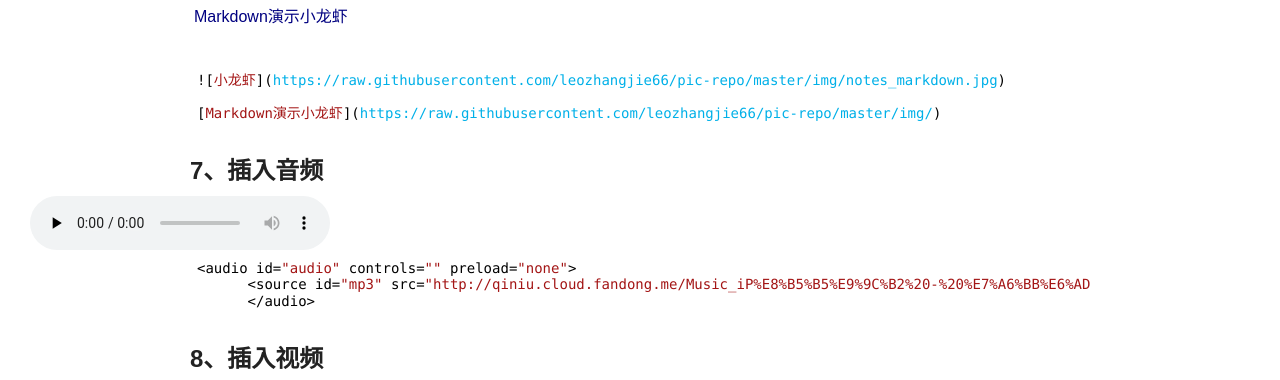
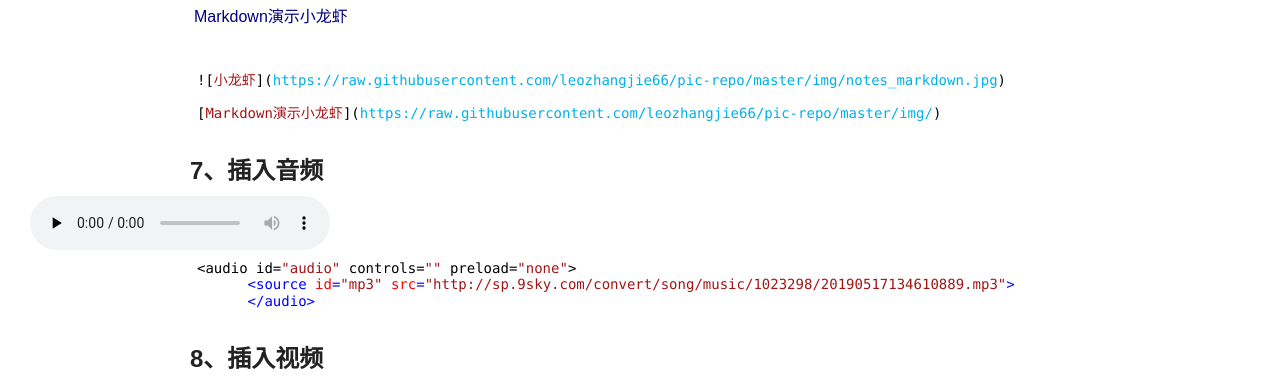
Before and after one commit to leozhangjie66/Blog, a Jekyll site: the page built from _posts/2019-08-06-Markdown常用语法.md, in a window 1280 px wide and 900 px high, scrolled down 1822 px, cut to the strip 0-380 px from the top of the window. Built offline with Jekyll 4.4.1, drawn with Linux system fonts in a browser that asks for light colours; nearby versions of some CDN libraries; comment, search, counter and statistics services are not loaded.

Commit message:
修改音频路径

````diff
--- a/_posts/2019-08-06-Markdown常用语法.md
+++ b/_posts/2019-08-06-Markdown常用语法.md
@@ -74,12 +74,12 @@ public class MarkDownTest {
 ## 7、插入音频
 
 <audio id="audio" controls="" preload="none">
-      <source id="mp3" src="http://qiniu.cloud.fandong.me/Music_iP%E8%B5%B5%E9%9C%B2%20-%20%E7%A6%BB%E6%AD%8C%20%28Live%29.mp3">
+      <source id="mp3" src="http://sp.9sky.com/convert/song/music/1023298/20190517134610889.mp3">
       </audio>
 
 ```
 <audio id="audio" controls="" preload="none">
-      <source id="mp3" src="http://qiniu.cloud.fandong.me/Music_iP%E8%B5%B5%E9%9C%B2%20-%20%E7%A6%BB%E6%AD%8C%20%28Live%29.mp3">
+      <source id="mp3" src="http://sp.9sky.com/convert/song/music/1023298/20190517134610889.mp3">
       </audio>
 ```
 
````
